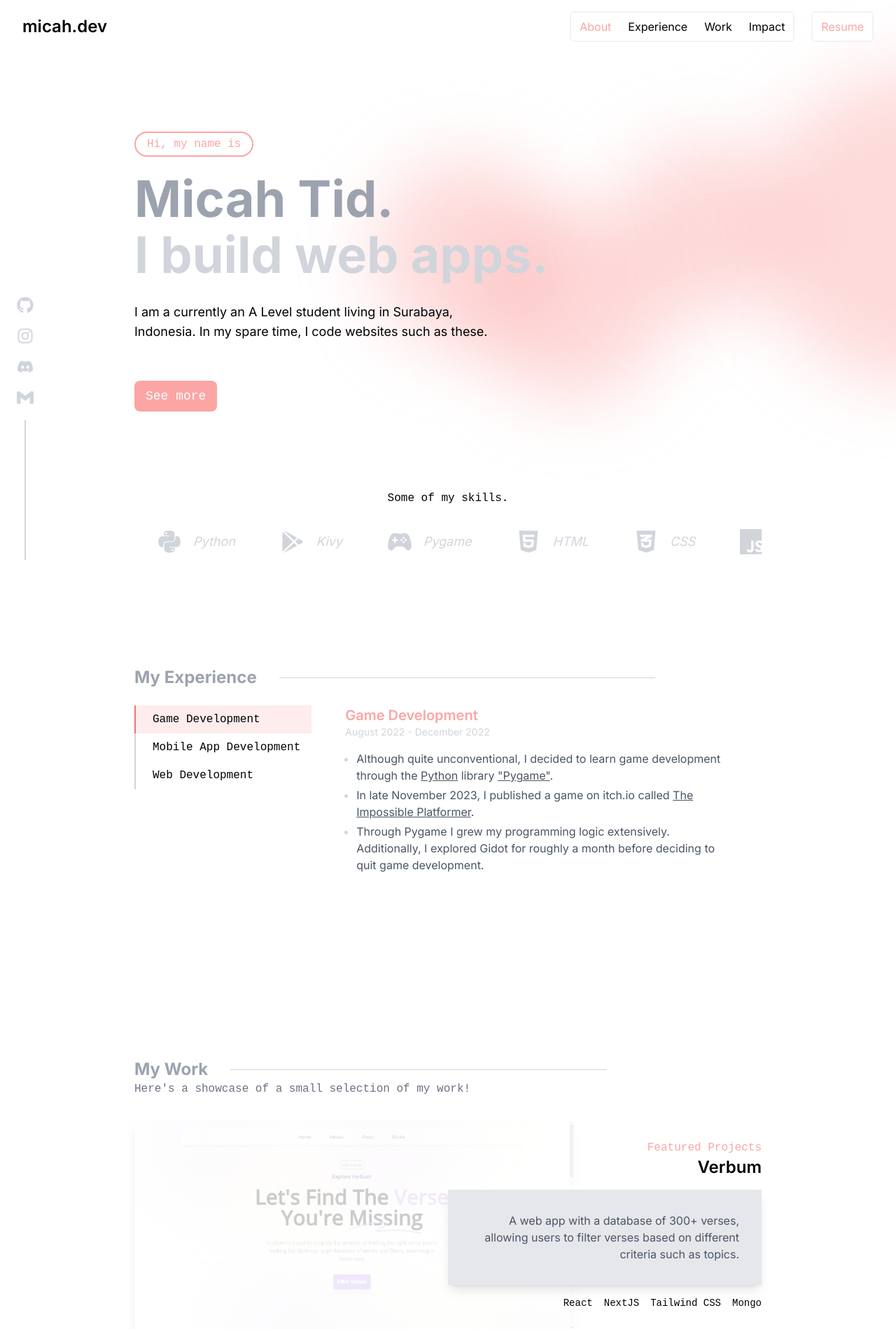
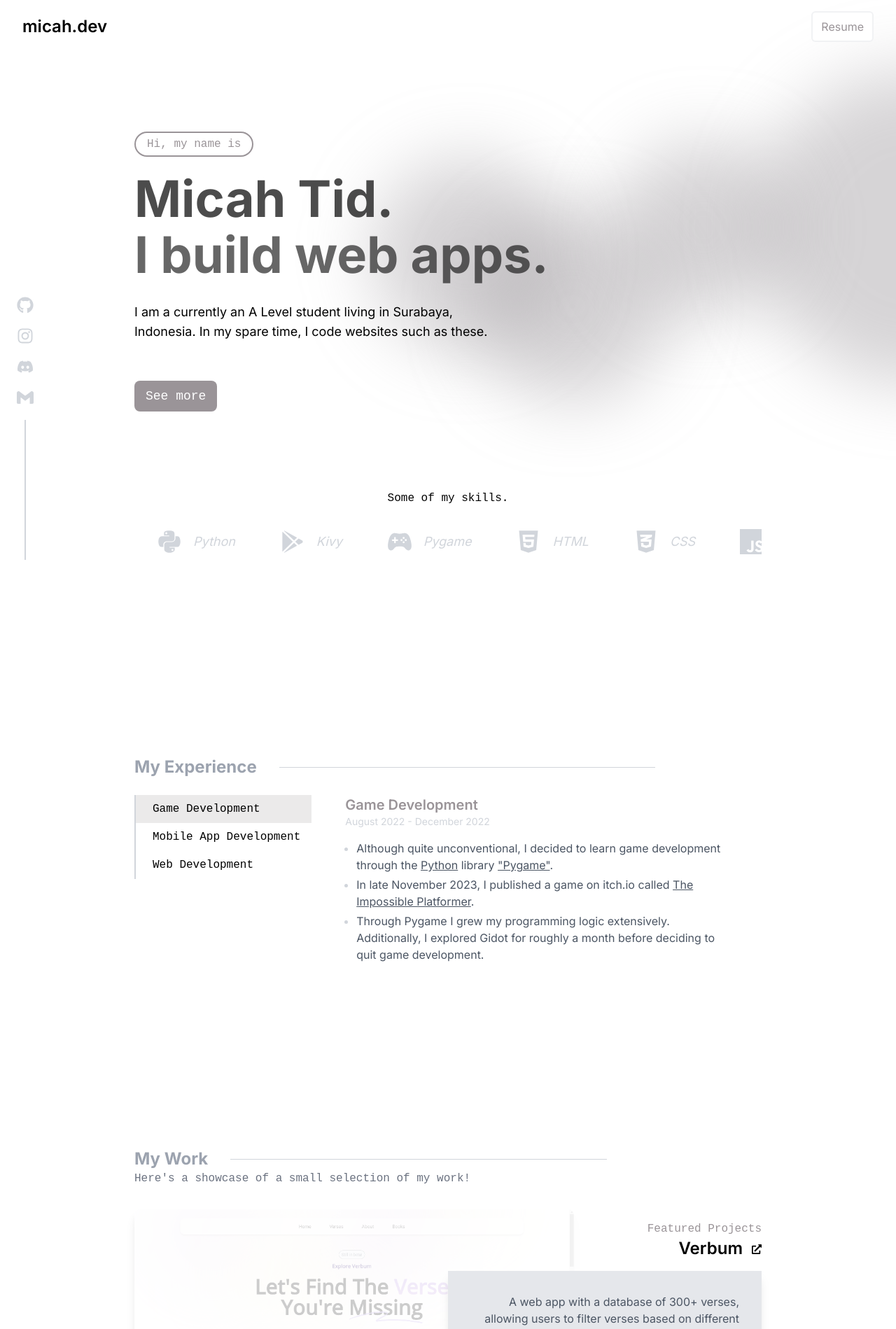
Before and after one commit to Not-Micah/portfolio-v2, a Next.js app: page / in a window 1280 px wide. Shown: the top 1899 px of the page at 70% size. Built offline with nearby package versions, Linux system fonts and the light colour scheme.

Commit message:
new color scheme + some design reworks

```diff
--- a/app/components/Contact.tsx
+++ b/app/components/Contact.tsx
@@ -4,7 +4,7 @@ const Contact = () => {
   return (
     <div className='mt-56 mb-4 flex flex-col justify-center items-center gap-y-4
     max-w-[600px] mx-auto'>
-        <h3 className='text-center dynamic-subheading font-semibold text-red-300'>Want to chat?</h3>
+        <h3 className='text-center dynamic-subheading font-semibold text-primary'>Want to chat?</h3>
         <p className='text-center dynamic-text text-gray-600
         mx-8'>I&apos;m open to new opportunities and collaboration so send me a message and I&apos;ll get back to you as soon as possible! Click on any of the icons at the side of the screen!</p>
         <p className='mt-28 dynamic-label font-nerd text-gray-400
--- a/app/components/Experiences.tsx
+++ b/app/components/Experiences.tsx
@@ -12,7 +12,7 @@ const Experiences = () => {
   return (
     <div
     id="experience"
-    className='w-full my-40 min-h-[400px]
+    className='w-full mb-40 mt-72 min-h-[400px]
     flex flex-col justify-start items-start gap-y-6'>
       <Title>
         My Experience
@@ -28,13 +28,13 @@ const Experiences = () => {
               onClick={() => setActiveState(experience.key)}
               className={`border-l-2 border-gray-300 cursor-pointer font-nerd
               transition-all duration-500 whitespace-nowrap
-              ${experience.key === activeState ? "border-red-400 bg-red-300/20" : ""}
+              ${experience.key === activeState ? "bg-primary bg-primary/20" : ""}
               py-2 pl-6 pr-4 w-full
               max-lg:border-l-0 max-lg:border-b-2`}>{experience.label}</div>
             ))}
           </div>
           <div className="flex-col justify-start items-start gap-y-2 max-w-[60%] max-lg:max-w-[100%]">
-            <h3 className="text-xl font-semibold text-red-300">{activeExperience?.label}</h3>
+            <h3 className="text-xl font-semibold text-primary">{activeExperience?.label}</h3>
             <p className="text-sm text-gray-300">{activeExperience?.date}</p>
             <div className="w-full">{activeExperience?.display}</div>
           </div>
--- a/app/components/Gradient.tsx
+++ b/app/components/Gradient.tsx
@@ -11,16 +11,16 @@ const Gradient: React.FC<GradientProps> = ({ children, className }) => {
         <div className="z-10">
             {children}
         </div>
-        <div className="-z-10 absolute bg-red-300/40 w-[450px] h-[450px] rounded-full
+        <div className="-z-10 absolute bg-primary/40 w-[450px] h-[450px] rounded-full
         blur-[50px]
         top-[100px] -right-[250px]" />
-        <div className="-z-10 absolute bg-red-300/40 w-[250px] h-[250px] rounded-full
+        <div className="-z-10 absolute bg-primary/40 w-[250px] h-[250px] rounded-full
         blur-[50px]
         top-[200px] right-[150px]" />
-        <div className="-z-10 absolute bg-red-300/40 w-[275px] h-[275px] rounded-full
+        <div className="-z-10 absolute bg-primary/40 w-[275px] h-[275px] rounded-full
         blur-[50px]
         top-[300px] right-[325px]" />
-        <div className="-z-10 absolute bg-red-300/40 w-[275px] h-[275px] rounded-full
+        <div className="-z-10 absolute bg-primary/40 w-[275px] h-[275px] rounded-full
         blur-[50px]
         top-[225px] right-[475px]" />
     </div>
--- a/app/components/Hero.tsx
+++ b/app/components/Hero.tsx
@@ -9,17 +9,17 @@ const Hero = () => {
         <div className="w-full flex
         max-lg:justify-center">
           <p className='dynamic-label mb-4 px-4 py-1
-          text-red-300 font-nerd
-          border-2 border-red-300 rounded-full'>Hi, my name is</p>
+          text-primary font-nerd
+          border-2 border-primary rounded-full'>Hi, my name is</p>
         </div>
-        <h3 className='dynamic-heading font-bold text-gray-400 w-full
+        <h3 className='dynamic-heading font-bold text-black/70 w-full
         max-lg:text-center'>Micah Tid.</h3>
-        <h3 className='dynamic-heading font-bold text-gray-300 mb-6 w-full
+        <h3 className='dynamic-heading font-bold text-black/60 mb-6 w-full
         max-lg:text-center'>I build web apps.</h3>
         <p className='max-w-[60%] dynamic-text mb-12
         max-lg:max-w-[80%] max-lg:w-full max-lg:text-center max-lg:mx-auto'>I am a currently an A Level student living in Surabaya, Indonesia. In my spare time, I code websites such as these.</p>
         <div className="w-full flex max-lg:justify-center">
-          <div className='bg-red-300 px-4 py-2 rounded-lg'>
+          <div className='bg-primary px-4 py-2 rounded-lg'>
             <a href="" className='dynamic-text text-white font-nerd'>See more</a>
           </div>
         </div>
--- a/app/components/Nav.tsx
+++ b/app/components/Nav.tsx
@@ -18,23 +18,11 @@ const Nav = () => {
         max-md:hidden'>micah.dev</h3>
         <div className='flex flex-row justify-center items-center gap-x-6
         max-md:hidden'>
-            <div className="flex flex-row justify-center items-center gap-x-6
-            border-2 border-gray-300/30 rounded-md px-3 py-2">
-            {navLinks.map((link, index) => (
-                <a
-                key={index}
-                href={link.link}
-                onClick={() => setActiveSection(link.label)}
-                className={`${activeSection === link.label ? "text-red-300" : ""}
-                transition-all duration-300`}>
-                    {link.label}
-                </a>
-            ))}
-            </div>
             <a className='px-3 py-2
             border-2 border-gray-300/30 rounded-md
-            hover:border-red-300
-            slide-hover' href="">
+            hover:border-primary
+            slide-hover' href="
+            https://docs.google.com/document/d/1djJMaQ1ozb6BE_kZVZgtdDENPLIisFRN/edit?usp=sharing&ouid=101036441845072148332&rtpof=true&sd=true">
                 <span className='relative z-10'>Resume</span>
             </a>
         </div>
--- a/app/components/Statistics.tsx
+++ b/app/components/Statistics.tsx
@@ -6,9 +6,10 @@ const Statistics = () => {
     <div
     id="impact"
     className="mb-12 mt-64
-    bg-red-300/10 w-[100vw] clipped-div">
+    bg-primary/10 w-[100vw] clipped-div">
       <div className="auto-margins
-      flex flex-col gap-y-4 py-28">
+      flex flex-col gap-y-4 py-28
+      max-w-[1500px]">
         <Title>
           My Impact
         </Title>
--- a/app/components/Work.tsx
+++ b/app/components/Work.tsx
@@ -1,5 +1,5 @@
 import { workProjects } from "../data";
-
+import { FaExternalLinkAlt } from "react-icons/fa";
 import Title from "./Title";
 
 const Work = () => {
@@ -19,11 +19,12 @@ const Work = () => {
           <div
           key={index}
           className="w-full h-[300px] max-xl:h-[250px] max-[850px]:h-[350px] relative rounded-lg
-          max-[850px]:shadow-md">
+          max-[850px]:rounded-none max-[850px]:shadow-md">
+
             <img src={project.imgPath} alt="" className={`h-full object-cover rounded-lg shadow-lg
-            absolute top-0
+            absolute top-0 max-[850px]:rounded-none
             max-[850px]:top-1/2 max-[850px]:left-1/2 max-[850px]:transform max-[850px]:-translate-x-1/2 max-[850px]:-translate-y-1/2
-            max-[850px]:brightness-[40%] max-[850px]:w-full max-[850px]:opacity-20
+            max-[850px]:brightness-[50%] max-[850px]:w-full max-[850px]:opacity-[30%]
             ${index % 2 === 0 ? "left-0" : "right-0"}`} />
 
             <div className="absolute top-0 h-full
@@ -37,17 +38,25 @@ const Work = () => {
             max-[850px]:w-[70%]
             ${index % 2 === 0 ? "right-0 items-end" : "left-0 items-start"}
             max-[850px]:items-start`}>
-              <p className="font-nerd text-red-300
-              max-[850px]:bg-red-300 max-[850px]:text-white/60 max-[850px]:px-2 max-[850px]:mb-2 max-[850px]:rounded-full
+
+              <p className="font-nerd text-primary
+              max-[850px]:bg-primary max-[850px]:text-white/60 max-[850px]:px-2 max-[850px]:mb-2 max-[850px]:rounded-full
               max-[850px]:-ml-2 max-[850px]:text-sm">Featured Projects</p>
-              <h3 className="text-2xl font-semibold mb-4
-              max-[850px]:text-gray-800">{project.label}</h3>
+
+              <div className="flex flex-row gap-x-2 items-center justify-center">
+                <a className="text-2xl font-semibold mb-4
+                  max-[850px]:text-gray-800"
+                  href={project.link}>{project.label}</a>
+                <FaExternalLinkAlt className="mb-[15px] ml-[5px]" size={14}/>
+              </div>
+
               <div className="flex justify-end bg-gray-200 w-full
               shadow-lg p-8 mb-4
               max-[850px]:bg-gray-200/0 max-[850px]:shadow-none max-[850px]:p-0">
                 <p className={`text-gray-600 ${index % 2 === 0 ? "text-right" : "text-left"}
                 max-[850px]:text-gray-700 max-[850px]:text-left`}>{project.description}</p>
               </div>
+
               <div className={`flex gap-x-4 w-full flex-wrap
               max-[850px]:gap-2
                 ${index % 2 === 0 ? "justify-end" : "justify-start"}
@@ -56,12 +65,13 @@ const Work = () => {
                   <p
                   key={index}
                   className="font-nerd text-sm
-                  max-[850px]:bg-gray-200 max-[850px]:px-2 max-[850px]:rounded-full
+                  max-[850px]:bg-gray-100 max-[850px]:px-2 max-[850px]:rounded-full
                   max-[850px]:text-black/40">
                     {tech}
                   </p>
                 ))}
               </div>
+
             </div>
           </div>
         ))}
--- a/app/data.tsx
+++ b/app/data.tsx
@@ -49,14 +49,14 @@ export const experiences = [
 export const workProjects = [
   {
     label: "Verbum",
-    description: "A web app with a database of 300+ verses, allowing users to filter verses based on different criteria such as topics.",
+    description: "A web app with a database of 300+ verses, allowing users to filter verses based on different criteria such as topics and authors. Includes an AI chat bot using the Gemini API.",
     techs: ["React", "NextJS", "Tailwind CSS", "Mongo"],
     imgPath: "/verbum.png",
     link: "https://verbum-beta.vercel.app"
   },
   {
     label: "Versle",
-    description: "A simple Wordle-style game, but instead of guessing the daily word, you guess the bible book which the daily verse comes from!",
+    description: "A simple Wordle-style game, but instead of guessing the daily word, you guess the bible book which the daily verse comes from! Currently over 90,000+ plays.",
     techs: ["React", "NextJS", "Tailwind CSS", "Mongo"],
     imgPath: "/versle.png",
     link: "https://versle.vercel.app"
@@ -70,19 +70,19 @@ export const workProjects = [
   },
   {
     label: "Me2",
-    description: "Social media app for students; algorithm based filtering allows students with similar interests to chat and share socials.",
+    description: "Social media app for students; algorithm based filtering allows students with similar interests to chat and share socials. Currently in beta testing.",
     techs: ["React", "NextJS", "Tailwind CSS", "Firebase"],
     imgPath: "/me2.png",
-    link: ""
+    link: "https://me2-beta.vercel.app"
   },
 ];
 
 export const statistics = [
   {display: (
     <div className="flex flex-col gap-y-2">
-      <p className="text-lg font-medium">Peaking in <span className="underline">July 2024</span> with</p>
+      <p className="text-lg font-medium">Peaking in July 2024 with</p>
       <span
-          className="text-red-300 text-5xl font-extrabold"
+          className="text-primary text-5xl font-extrabold"
         >
           140,000+
         </span>
@@ -93,7 +93,7 @@ export const statistics = [
     <div className="flex flex-col gap-y-2">
       <p className="text-lg font-medium">Accumulating over</p>
       <span
-          className="text-red-300 text-5xl font-extrabold"
+          className="text-primary text-5xl font-extrabold"
         >
           1,000,000+
         </span>
--- a/app/globals.css
+++ b/app/globals.css
@@ -6,10 +6,10 @@
 
 @layer utilities {
   .slide-hover {
-    @apply relative overflow-hidden bg-white text-red-300
+    @apply relative overflow-hidden bg-white text-primary
     transition-all before:absolute before:right-0 before:top-0 before:h-12 before:w-6
     before:translate-x-12 before:rotate-6 before:bg-white before:opacity-10 before:duration-[1500ms]
-   hover:bg-red-300 hover:text-white hover:before:-translate-x-40
+   hover:bg-primary hover:text-white hover:before:-translate-x-40
     duration-200
   }
 
--- a/app/page.tsx
+++ b/app/page.tsx
@@ -8,13 +8,16 @@ import Contact from "./components/Contact";
 
 import Gradient from "./components/Gradient";
 
+// Some brute forcing for max with in page.tsx and Statistics.tsx
+// max-w-[1500px]
+
 const Home = () => {
   return (
     <Gradient className="scroll-smooth">
       <div className="max-[350px]:hidden">
         <Nav />
         <div
-          className="auto-margins"
+          className="auto-margins max-w-[1500px]"
         >
           <Hero />
           <Skills />
@@ -25,7 +28,7 @@ const Home = () => {
         <Contact />
       </div>
       <div className="hidden max-[350px]:inline">
-        <p className="m-2">Oops! Please revisit this site on a larger device...</p>
+        <p className="p-2 bg-white">Oops! Please revisit this site on a larger device...</p>
       </div>
     </Gradient>
   );
--- a/tailwind.config.ts
+++ b/tailwind.config.ts
@@ -9,10 +9,14 @@ const config: Config = {
   theme: {
     extend: {
       fontFamily: {
-        nerd: ['"Fira Code Nerd Font"', 'monospace'], // Add your custom font
+        nerd: ['"Fira Code Nerd Font"', 'monospace'],
+      },
+      colors: {
+        primary: '#9A9498',
       },
     },
   },
   plugins: [],
 };
+
 export default config;
```
